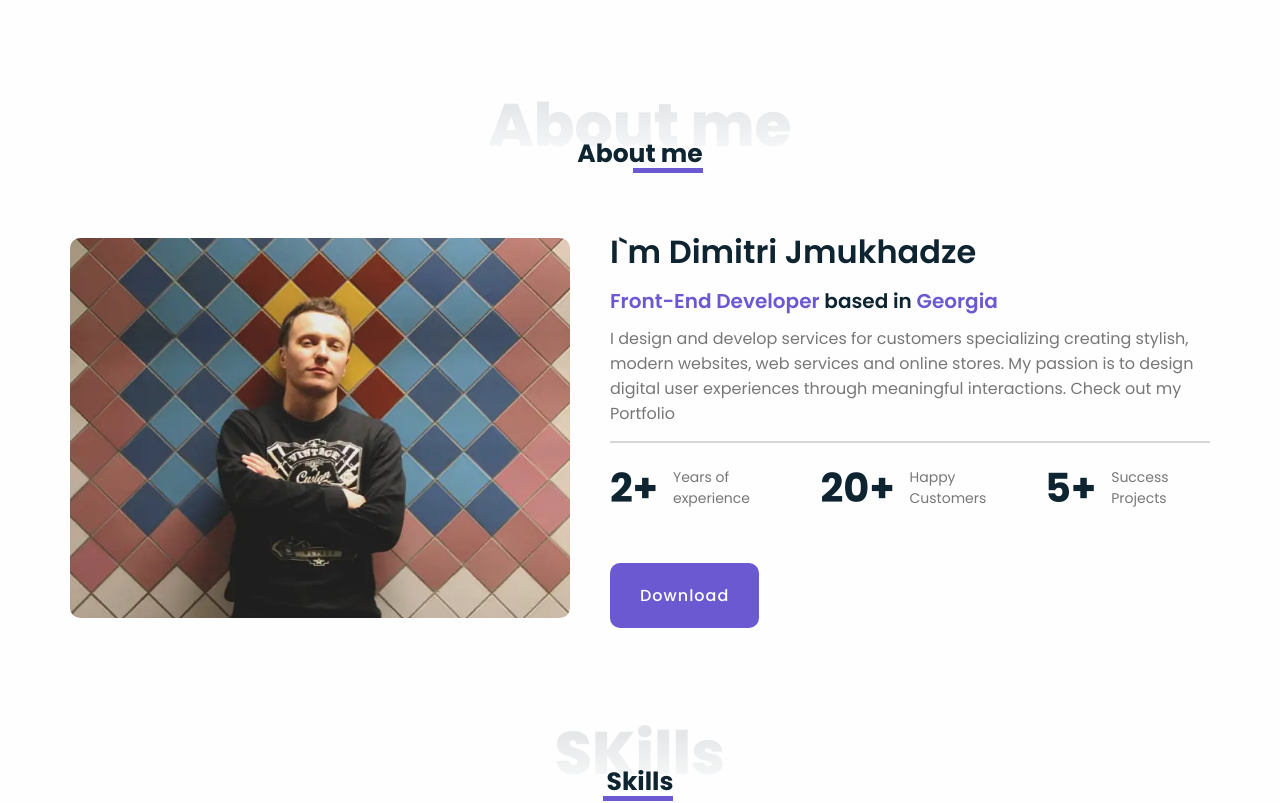
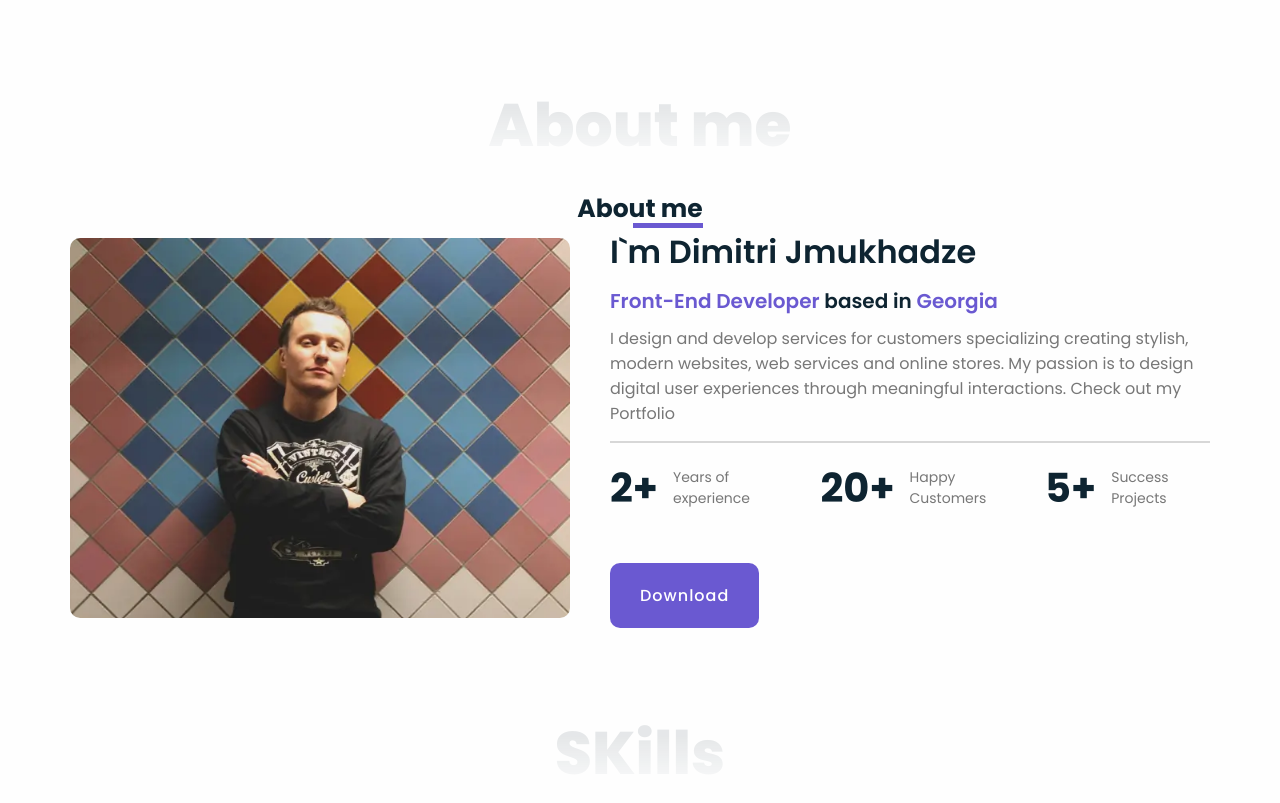
Before and after one commit to iScreAmn/react-portfolio, a React (Vite) app: page / in a window 1280 px wide. Shown: the part 780-1583 px from the top of the page. Built offline with nearby package versions, Linux system fonts and the light colour scheme.

Commit message:
Add animated title and subtitle to SectionTitle component

```diff
--- a/src/components/section-title/SectionTitle.jsx
+++ b/src/components/section-title/SectionTitle.jsx
@@ -1,12 +1,30 @@
-import "./SectionTitle.css"
+import { motion } from "motion/react";
+import { titleVariants, subtitleVariants } from "../../utils/animation";
+import "./SectionTitle.css";
 
-const SectionTitle = ({title, subtitle}) => {
+const SectionTitle = ({ title, subtitle }) => {
   return (
     <>
-      <h2 className="inner-title">{title}</h2>
-      <h3 className="inner-subtitle">{subtitle}</h3>
+      <motion.h2
+        className="inner-title"
+        initial="hidden"
+        whileInView="visible"
+        viewport={{ once: true, amount: 0.5 }}
+        variants={titleVariants}
+      >
+        {title}
+      </motion.h2>
+      <motion.h3
+        className="inner-subtitle"
+        initial="hidden"
+        whileInView="visible"
+        viewport={{ once: true, amount: 0.5 }}
+        variants={subtitleVariants}
+      >
+        {subtitle}
+      </motion.h3>
     </>
-  )
-}
+  );
+};
 
-export default SectionTitle
+export default SectionTitle;
```
